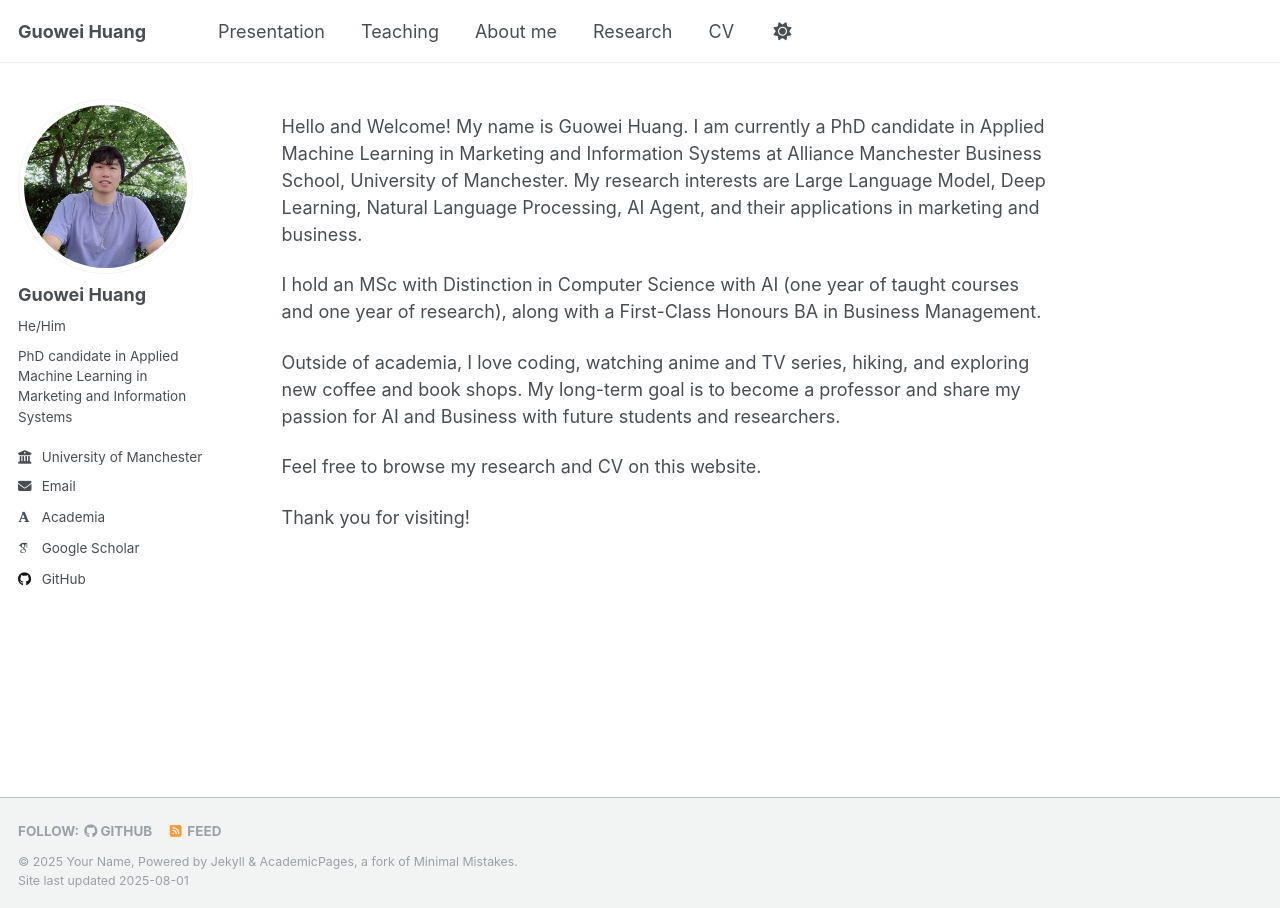
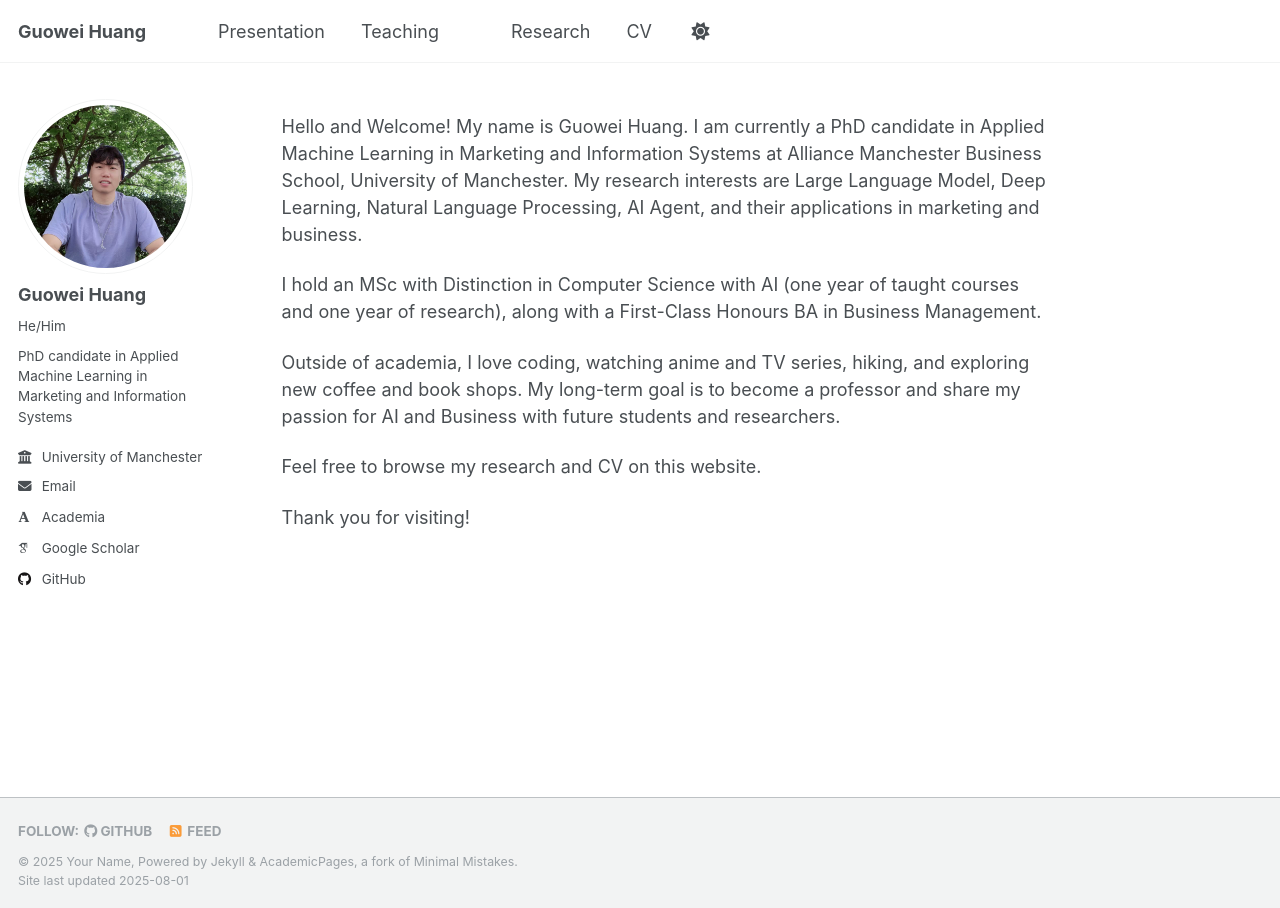
Before and after one commit to Oliverhuang123/Oliverhuang123.github.io, a Jekyll site: the page built from _pages/about.md, in a window 1280 px wide. Built offline with Jekyll 4.4.1, drawn with Linux system fonts in a browser that asks for light colours; some web fonts are replaced.

Commit message:
Update navigation.yml

```diff
--- a/_data/navigation.yml
+++ b/_data/navigation.yml
@@ -14,7 +14,7 @@ main:
   - title: "Teaching"
     url: /teaching/
 
-  - title: "About me"
+  - title: ""
     url: /about/
 
   # - title: "Portfolio"
```
